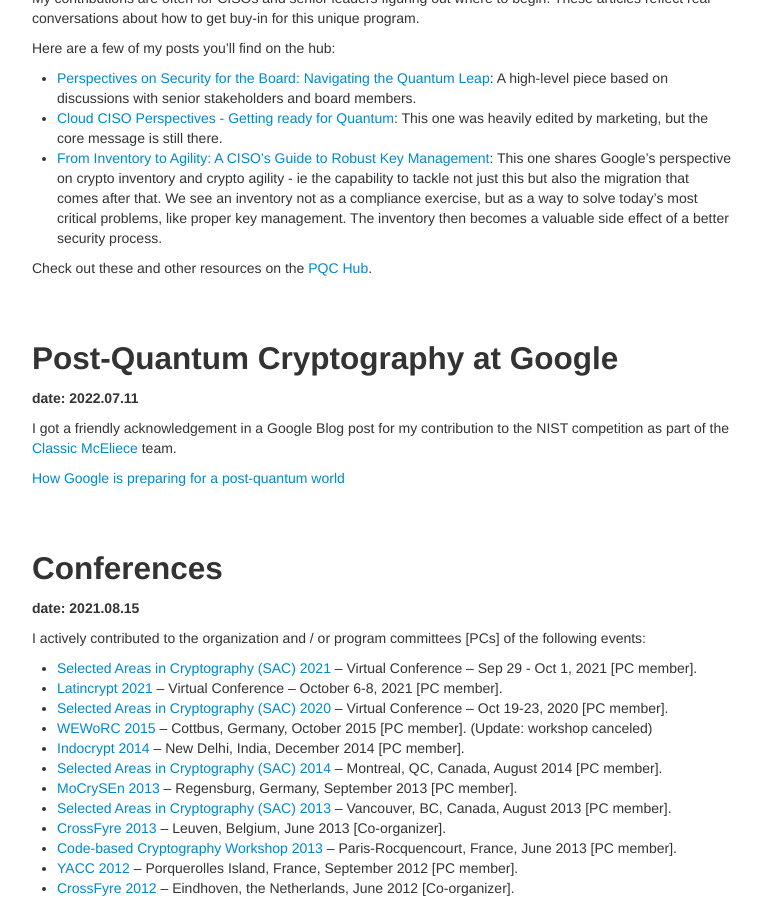
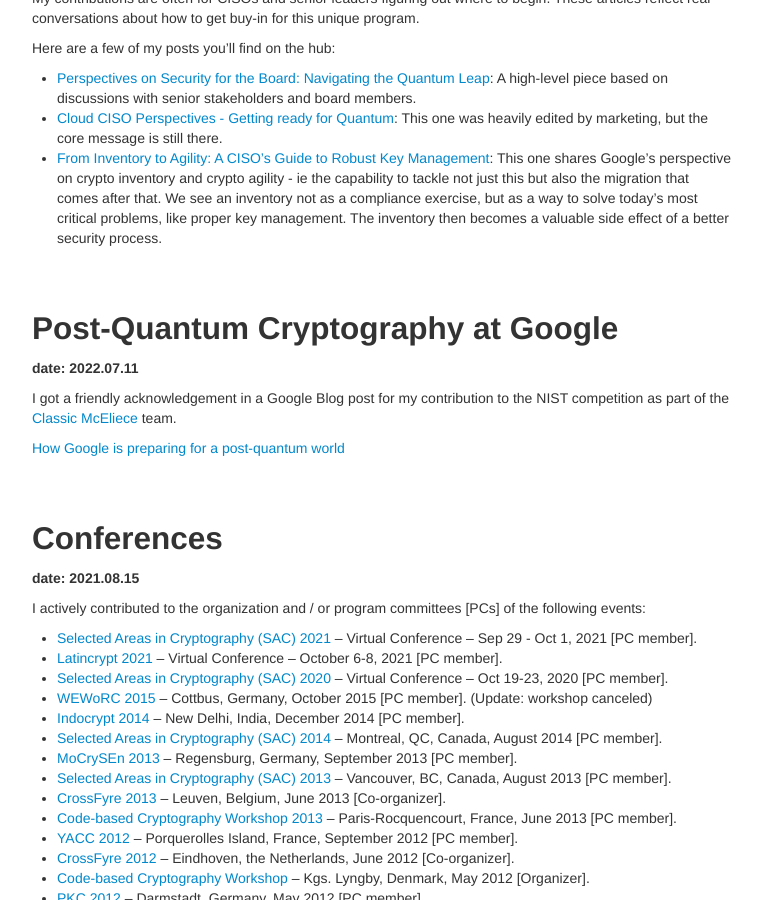
Before and after one commit to christianepeters/christianepeters.github.io, a Jekyll site: the page built from activities.md, in a window 1280 px wide and 900 px high, scrolled down 304 px. Shown: the whole window, without its empty margins (258-1020 px from the left). Built offline with Jekyll 4.4.1, drawn with Linux system fonts in a browser that asks for light colours.

Commit message:
Update activities.md

```diff
--- a/activities.md
+++ b/activities.md
@@ -15,7 +15,7 @@
 * [Cloud CISO Perspectives - Getting ready for Quantum](https://cloud.google.com/blog/products/identity-security/cloud-ciso-perspectives-prepare-early-for-PQC-resilient-cryptographic-threats/?e=48754805): This one was heavily edited by marketing, but the core message is still there.
 * [From Inventory to Agility: A CISO's Guide to Robust Key Management](https://www.googlecloudcommunity.com/gc/Community-Blog/From-Inventory-to-Agility-A-CISO-s-Guide-to-Robust-Key/ba-p/895332): This one shares Google's perspective on crypto inventory and crypto agility - ie the capability to tackle not just this but also the migration that comes after that. We see an inventory not as a compliance exercise, but as a way to solve today's most critical problems, like proper key management. The inventory then becomes a valuable side effect of a better security process.
 
-Check out these and other resources on the [PQC Hub](https://cloud.google.com/security/resources/post-quantum-cryptography?e=48754805).
+
 
 <br/><br/>
 ## Post-Quantum Cryptography at Google
```
